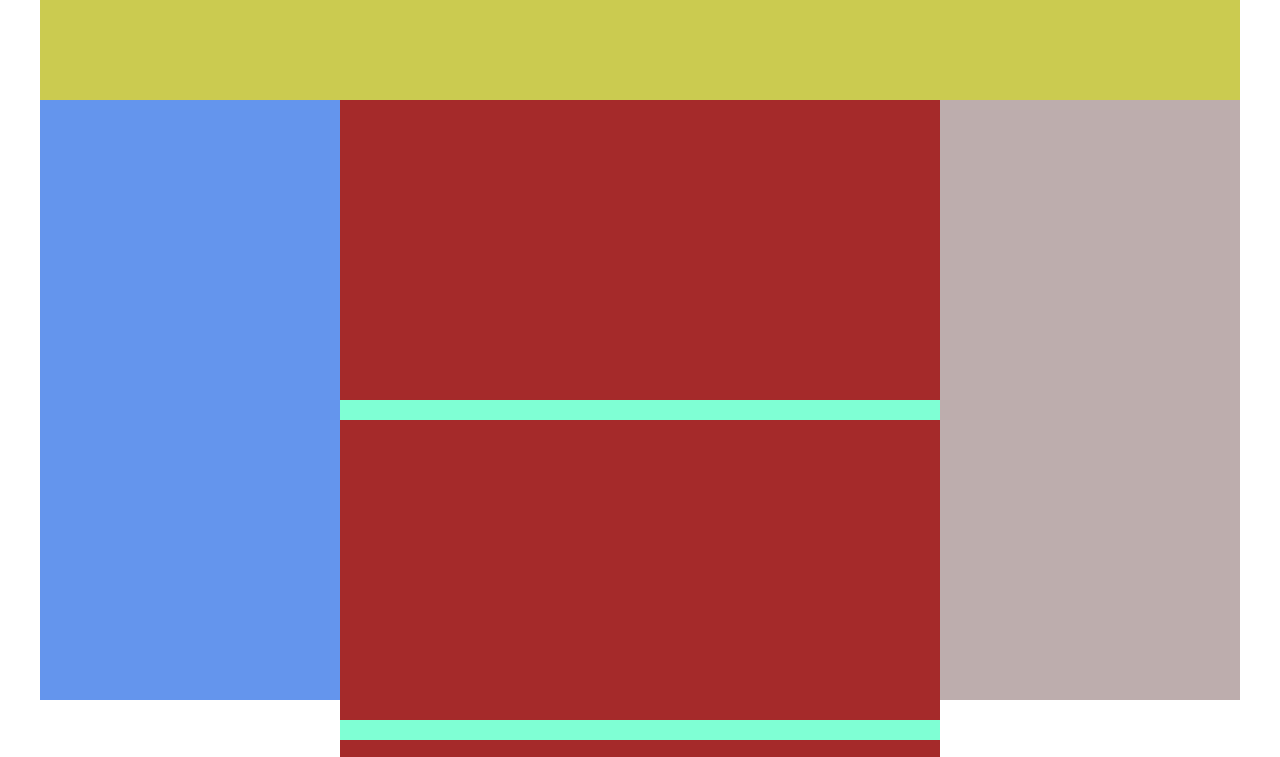
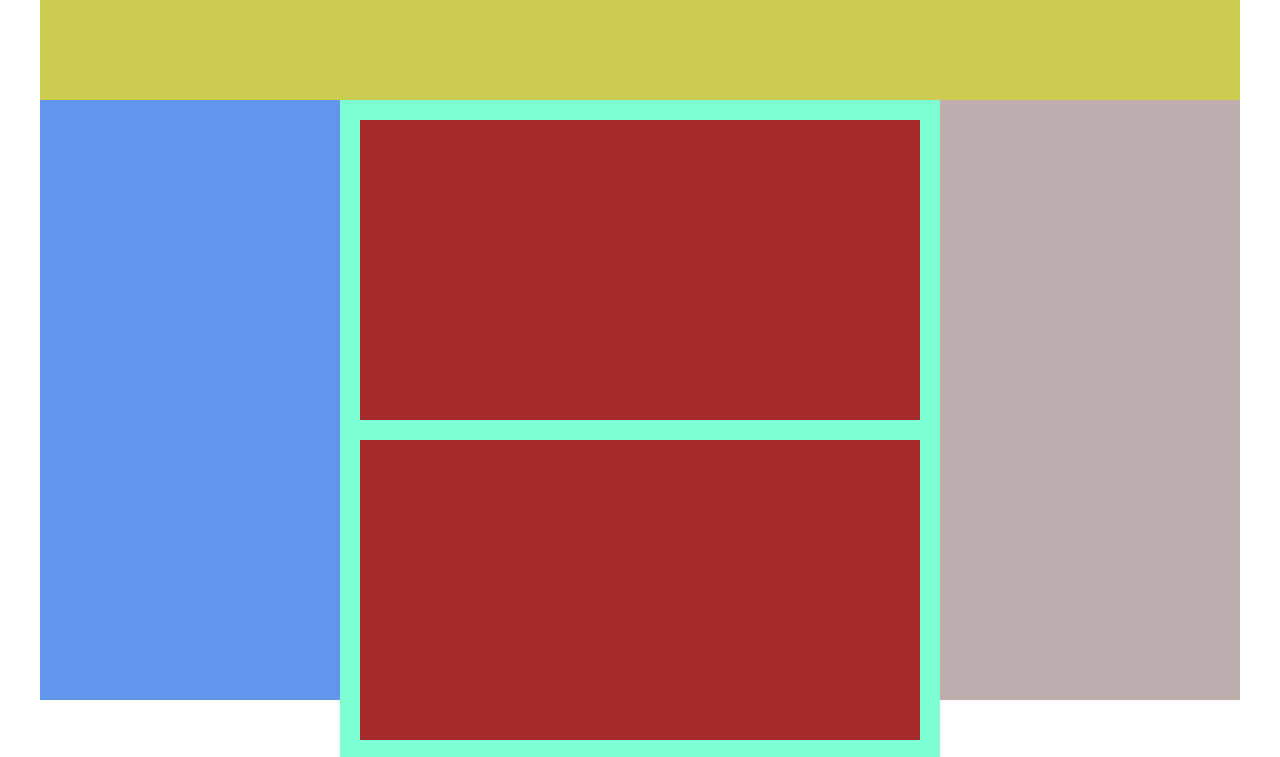
Before and after one commit to Velimah/WOP-Projekti, a plain HTML site: page Frontend/Index.html in a window 1280 px wide. Shown: the top 757 px of the page. Drawn offline with Linux system fonts and the light colour scheme.

Commit message:
second layout test

```diff
--- a/Frontend/css/index.css
+++ b/Frontend/css/index.css
@@ -16,7 +16,7 @@ header {
 }
 
 .container {
-    min-height: 1000vh;
+    height: 100%;
     width: 100%;
     display: flex;
     flex-direction: row;
@@ -46,10 +46,11 @@ header {
     flex-grow: 0;
     width: 600px;
     height: 100%;
+    padding-top: 20px;
     background-color: aquamarine;
 }
 .viesti {
-    max-width: 600px;
+    max-width: 560px;
     width: 100%;
     min-height: 300px;
     background-color: brown;
@@ -68,7 +69,7 @@ header {
     max-width: 300px;
 }
 
-@media screen and (max-width: 700px) {
+@media screen and (max-width: 600px) {
     .container {
         justify-content: flex-start;
         flex-direction: column;
@@ -82,6 +83,7 @@ header {
         max-width: 600px;
     }
     #keski {
+        padding-top: 70px;
     }
 
     #oikea {
```
